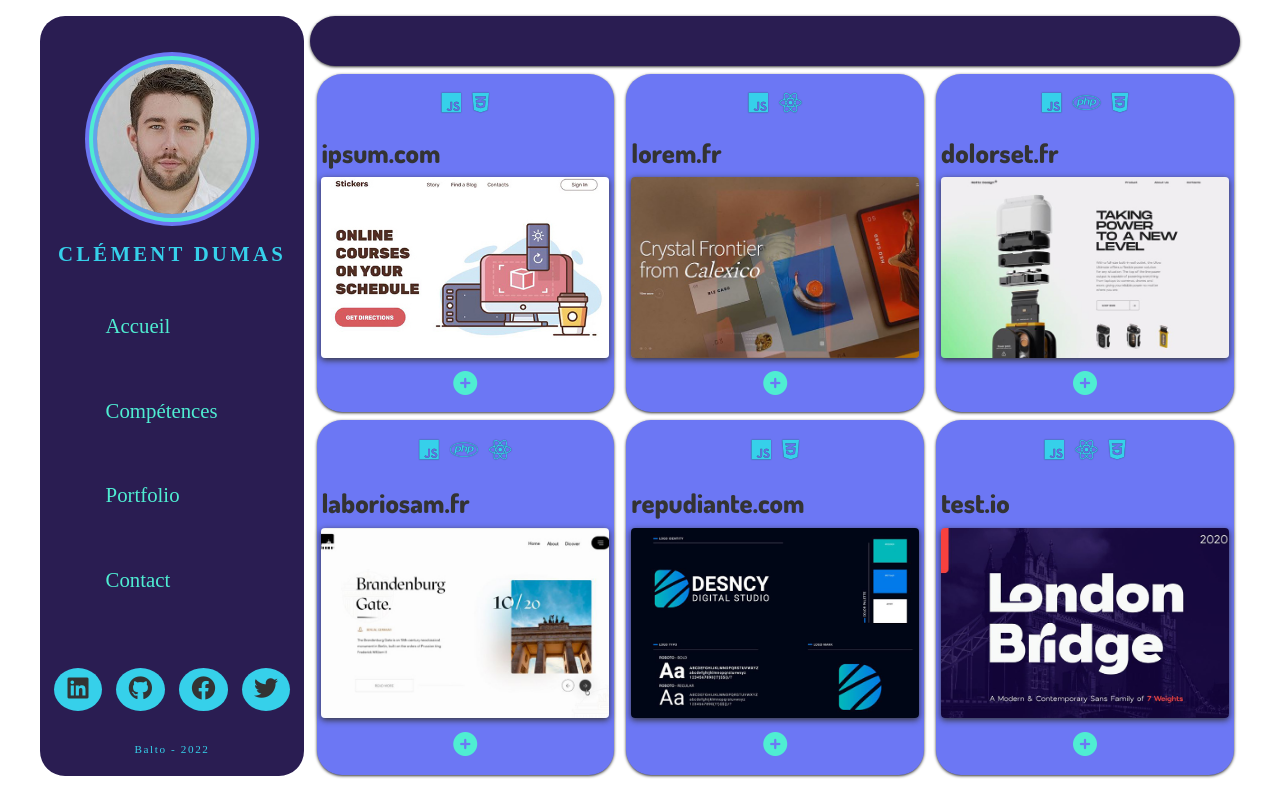
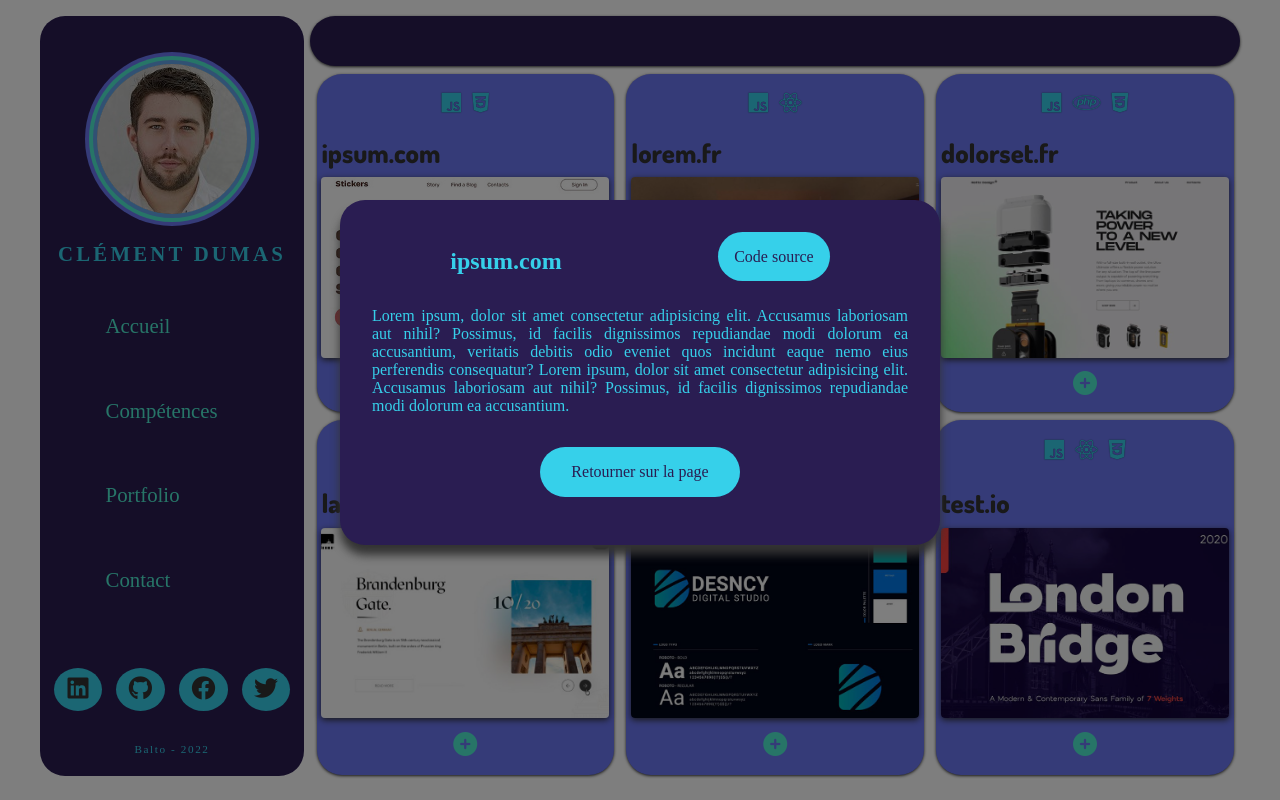
Before and after one commit to BaltoClem/CV_React, a React (Create React App) app: page /portfolio in a window 1280 px wide. Both pictures are taken after a click on the element 465 px from the left and 382 px from the top of the page. Built offline with nearby package versions, Linux system fonts and the light colour scheme; some icons are missing; a web font is replaced by a local one; what lord-icon-element would draw is missing.

Commit message:
Mise en place des modals d'infos

```diff
--- a/src/components/portfolio/Project.js
+++ b/src/components/portfolio/Project.js
@@ -1,6 +1,16 @@
 import React, { Component } from 'react'
 
 export default class Project extends Component {
+  state = {
+    showInfo: false
+  }
+
+handleInfo = () => {
+  this.setState({
+    showInfo: !this.state.showInfo
+  })
+}
+
   render() {
     let {name, languagesIcons, source, info, picture} = this.props.item; //Permet de ne pas réécrire toute la sémantique pour appeler une propriété
 
@@ -12,12 +22,31 @@
             )}
         </div>
         <h3>{name}</h3>
-            <img src={picture} alt="" />
-            <span className="infos">
+            <img src={picture} alt="" onClick={this.handleInfo} />
+            <span className="infos" onClick={this.handleInfo}>
               <i className="fas fa-plus-circle"></i>
             </span>
 
+      {
+        this.state.showInfo && ( // && est une sorte de "if" en JSX. Ici, nous élaborons la condition : if this.state.showInfo = true grâe aux &&
+          <div className="showInfos">
+            <div className="infosContent">
+              <div className="head">
+                <h2>{name}</h2>
+                <div className="sourceCode">
+                  <a href={source} rel="noopener noreferrer" className="button" target="_blank">Code source</a>
+                </div>
+              </div>
+
+              <p className="text">{info}</p>
+
+              <div className="button return" onClick={this.handleInfo}>Retourner sur la page</div>
+
+            </div>
+          </div>
+        )
+      }
       </div>
-    )
+    );
   }
 }
```
